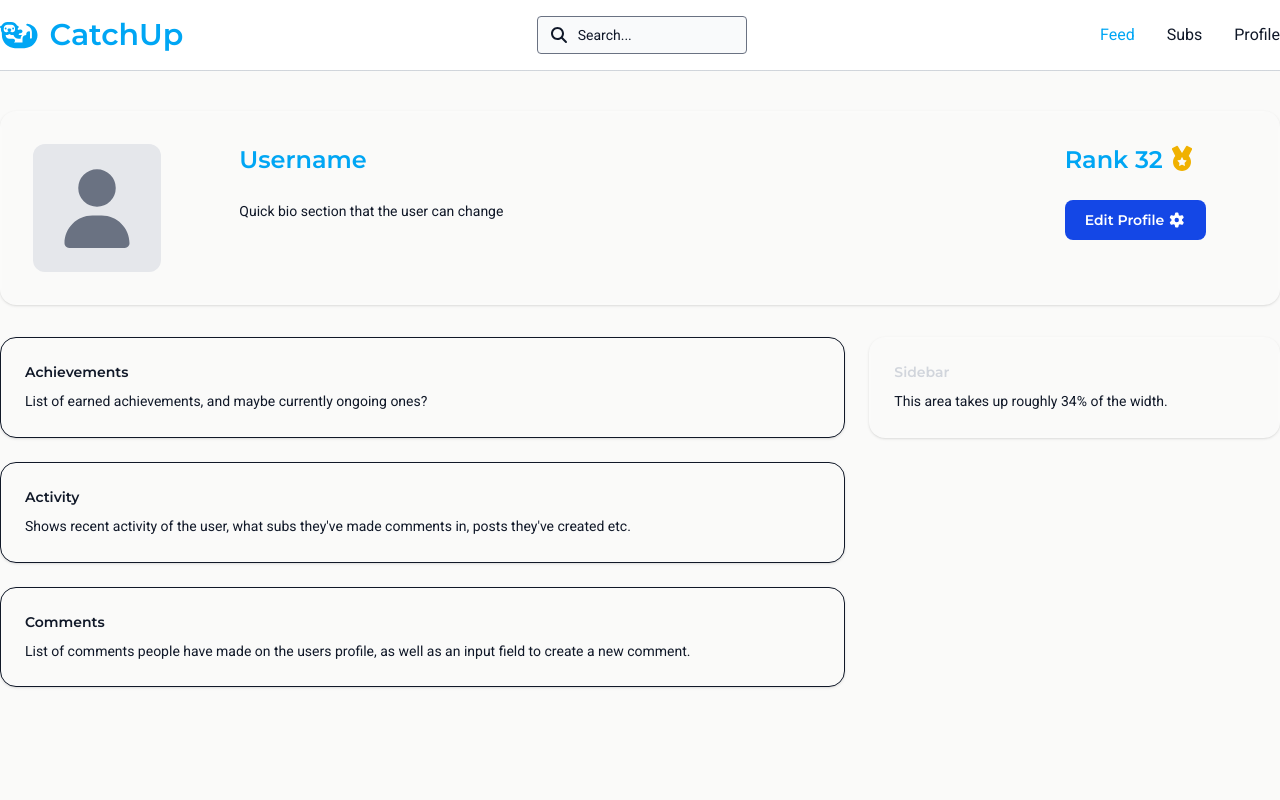
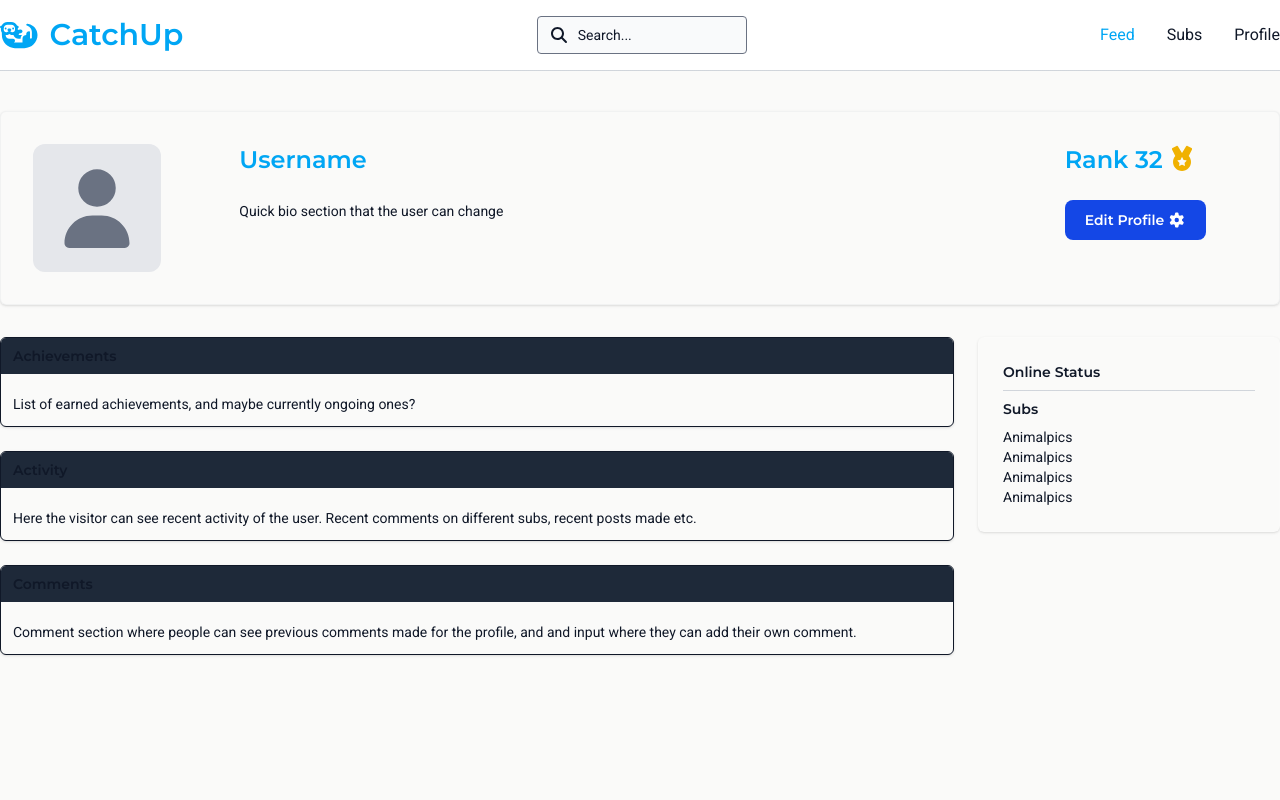
Before and after one commit to 4-sem-CatchUp/frontend, a React (Vite) app: page /profile/1 in a window 1280 px wide. Shown: the top 800 px of the page. Built offline with nearby package versions, Linux system fonts and the light colour scheme.

Commit message:
More work done on the profile page, things have been sorted into components

```diff
--- a/src/features/profile/components/EditProfileButton.jsx
+++ b/src/features/profile/components/EditProfileButton.jsx
@@ -0,0 +1,14 @@
+import React from "react";
+import { FontAwesomeIcon } from "@fortawesome/react-fontawesome";
+import { faGear } from "@fortawesome/free-solid-svg-icons";
+export default function EditProfileButton(icon) {
+  return (
+    <button
+      type="button"
+      class="text-white bg-blue-700 hover:bg-blue-800 hover:cursor-pointer focus:ring-4 focus:ring-blue-300 font-heading font-bold rounded-lg text-sm px-5 py-2.5 me-2 mb-2 dark:bg-blue-600 dark:hover:bg-blue-700 focus:outline-none dark:focus:ring-blue-800"
+    >
+      Edit Profile
+      <FontAwesomeIcon icon={faGear} className="inline-block ml-1" />
+    </button>
+  );
+}
--- a/src/features/profile/components/ProfileAchievements.jsx
+++ b/src/features/profile/components/ProfileAchievements.jsx
@@ -0,0 +1,10 @@
+import React from "react";
+import ProfileCard from "./ProfileCard";
+
+export default function ProfileAchievements() {
+  return (
+    <ProfileCard title="Achievements">
+      List of earned achievements, and maybe currently ongoing ones?
+    </ProfileCard>
+  );
+}
--- a/src/features/profile/components/ProfileActivity.jsx
+++ b/src/features/profile/components/ProfileActivity.jsx
@@ -0,0 +1,10 @@
+import React from "react";
+import ProfileCard from "./ProfileCard";
+
+export default function ProfileActivity() {
+  return (
+    <ProfileCard title="Activity">
+      Here the visitor can see recent activity of the user. Recent comments on different subs, recent posts made etc.
+    </ProfileCard>
+  );
+}
--- /dev/null
+++ b/src/features/profile/components/ProfileCard.jsx
@@ -0,0 +1,16 @@
+import React from "react";
+
+export default function ProfileCard({ title, children }) {
+  return (
+    <div className="relative overflow-hidden rounded-md border border-gray-900 dark:border-gray-300/25 dark:bg-gray-900 bg-stone-50 shadow-sm">
+      <div className="bg-gray-800 p-3 pt-2 pb-2">
+        <h2 className="text-sm font-semibold text-gray-900 dark:text-stone-50">
+          {title}
+        </h2>
+      </div>
+      <div className="mt-2 text-sm text-gray-900 dark:text-stone-50 p-3">
+        {children}
+      </div>
+    </div>
+  );
+}
--- a/src/features/profile/components/ProfileComments.jsx
+++ b/src/features/profile/components/ProfileComments.jsx
@@ -0,0 +1,10 @@
+import React from "react";
+import ProfileCard from "./ProfileCard";
+
+export default function ProfileComments() {
+  return (
+    <ProfileCard title="Comments">
+      Comment section where people can see previous comments made for the profile, and and input where they can add their own comment.
+    </ProfileCard>
+  );
+}
--- a/src/features/profile/components/ProfileHeader.jsx
+++ b/src/features/profile/components/ProfileHeader.jsx
@@ -0,0 +1,35 @@
+import React from "react";
+import EditProfileButton from "../components/EditProfileButton";
+import { FontAwesomeIcon } from "@fortawesome/react-fontawesome";
+import { faUser, faMedal } from "@fortawesome/free-solid-svg-icons";
+
+export default function ProfileHeader() {
+  return (
+    <section className="grid grid-cols-1 md:grid-cols-6 gap-6 relative overflow-hidden rounded-md border border-gray-300/25 dark:bg-gray-900 bg-stone-50 p-6 md:p-8 shadow-sm">
+      <div className="pointer-events-none absolute inset-0 rounded-2xl" />
+      <div
+        className="md:col-span-1 space-y-6 h-32 w-32 flex items-center justify-center
+                          rounded-xl bg-gray-200 dark:bg-gray-800
+                          text-gray-500 dark:text-gray-400"
+      >
+        <FontAwesomeIcon icon={faUser} size="5x" />
+      </div>
+      <div className="md:col-span-4 space-y-6">
+        <h1 className="text-xl md:text-2xl font-semibold">Username</h1>
+        <p className="mt-2 text-sm text-gray-900 dark:text-stone-50">
+          Quick bio section that the user can change
+        </p>
+      </div>
+      <div className="md:col-span-1 space-y-6 ">
+        <h1 className="text-xl md:text-2xl font-semibold">
+          Rank 32
+          <FontAwesomeIcon
+            icon={faMedal}
+            className="inline-block ml-1 text-yellow-500"
+          />
+        </h1>
+        <EditProfileButton />
+      </div>
+    </section>
+  );
+}
--- /dev/null
+++ b/src/features/profile/components/ProfileOnlineStatus.jsx
@@ -0,0 +1,9 @@
+import React from "react";
+
+export default function ProfileOnlineStatus() {
+  return (
+    <h2 className="text-sm font-semibold text-gray-900 dark:text-stone-50 pb-2">
+      Online Status
+    </h2>
+  );
+}
--- a/src/features/profile/components/ProfileSidebar.jsx
+++ b/src/features/profile/components/ProfileSidebar.jsx
@@ -0,0 +1,27 @@
+import React from "react";
+
+import { FontAwesomeIcon } from "@fortawesome/react-fontawesome";
+import { faCircle } from "@fortawesome/free-solid-svg-icons";
+
+export default function ProfileSidebar() {
+  return (
+    <div className="relative overflow-hidden rounded-md border border-white/10 dark:border-gray-300/25 dark:bg-gray-900 bg-stone-50 p-6 shadow-sm">
+      <div className="pointer-events-none absolute inset-0 rounded-2xl" />
+
+      <h2 className="text-sm font-semibold text-gray-900 dark:text-stone-50 pb-2">
+        Online Status
+      </h2>
+      <div className="h-px w-full bg-[linear-gradient(to_right,theme(colors.gray.300),theme(colors.gray.300))] dark:bg-[linear-gradient(to_right,theme(colors.gray.600),theme(colors.gray.600))]" />
+
+      <h2 className="text-sm font-semibold text-gray-900 dark:text-stone-50 pt-2">
+        Subs
+      </h2>
+      <ul className="mt-2 text-sm text-gray-900 dark:text-stone-50">
+        <li>Animalpics</li>
+        <li>Animalpics</li>
+        <li>Animalpics</li>
+        <li>Animalpics</li>
+      </ul>
+    </div>
+  );
+}
--- a/src/features/profile/pages/ProfilePage.jsx
+++ b/src/features/profile/pages/ProfilePage.jsx
@@ -1,98 +1,29 @@
 import React from "react";
 
-import { FontAwesomeIcon } from "@fortawesome/react-fontawesome";
-import { faUser } from "@fortawesome/free-solid-svg-icons";
-import { faMedal } from "@fortawesome/free-solid-svg-icons";
-import { faGear } from "@fortawesome/free-solid-svg-icons";
+import ProfileAchievements from "../components/ProfileAchievements";
+import ProfileComments from "../components/ProfileComments";
+import ProfileActivity from "../components/ProfileActivity";
+import ProfileHeader from "../components/ProfileHeader";
+import ProfileSidebar from "../components/ProfileSidebar";
 
 export default function ProfilePage() {
   return (
     <main className="min-h-screen bg-stone-50 text-gray-900 dark:text-stone-50 dark:bg-gray-950">
       <div className="mx-auto max-w-screen-xl py-10">
         {/* PROFILE HEADER */}
-        <section className="grid grid-cols-1 md:grid-cols-6 gap-6 relative overflow-hidden rounded-2xl border border-white/10 dark:bg-gray-900 bg-stone-50 p-6 md:p-8 shadow-sm">
-          <div className="pointer-events-none absolute inset-0 rounded-2xl ring-1 ring-inset ring-white/10" />
-          <div
-            className="md:col-span-1 space-y-6 h-32 w-32 flex items-center justify-center
-                      rounded-xl bg-gray-200 dark:bg-gray-800
-                      text-gray-500 dark:text-gray-400"
-          >
-            <FontAwesomeIcon icon={faUser} size="5x" />
-          </div>
-          <div className="md:col-span-4 space-y-6">
-            <h1 className="text-xl md:text-2xl font-semibold">Username</h1>
-            <p className="mt-2 text-sm text-gray-900 dark:text-stone-50">
-              Quick bio section that the user can change
-            </p>
-          </div>
-          <div className="md:col-span-1 space-y-6 ">
-            <h1 className="text-xl md:text-2xl font-semibold">
-              Rank 32
-              <FontAwesomeIcon
-                icon={faMedal}
-                className="inline-block ml-1 text-yellow-500"
-              />
-            </h1>
-            <button className="btn btn-blue"></button>
-            <button
-              type="button"
-              class="text-white bg-blue-700 hover:bg-blue-800 hover:cursor-pointer focus:ring-4 focus:ring-blue-300 font-heading font-bold rounded-lg text-sm px-5 py-2.5 me-2 mb-2 dark:bg-blue-600 dark:hover:bg-blue-700 focus:outline-none dark:focus:ring-blue-800"
-            >
-              Edit Profile
-              <FontAwesomeIcon icon={faGear} className="inline-block ml-1" />
-            </button>
-          </div>
-        </section>
-
-        {/* MAIN GRID: 66 / 34 split on md+ */}
-        <section className="mt-8 grid grid-cols-1 md:grid-cols-6 gap-6">
-          {/* 66% column */}
-          <div className="md:col-span-4 space-y-6">
-            {/* Achievements card */}
-            <div className="relative overflow-hidden rounded-2xl border border-gray-900 dark:border-stone-50/10 dark:bg-gray-900 bg-stone-50 p-6 shadow-sm">
-              <div className="pointer-events-none absolute inset-0 rounded-2xl ring-1 ring-inset ring-white/10" />
-              <h2 className="text-sm font-semibold text-gray-900 dark:text-stone-50">
-                Achievements
-              </h2>
-              <p className="mt-2 text-sm text-gray-900 dark:text-stone-50">
-                List of earned achievements, and maybe currently ongoing ones?
-              </p>
-            </div>
-
-            {/* Activity card */}
-            <div className="relative overflow-hidden rounded-2xl border border-gray-900 dark:border-stone-50/10 dark:bg-gray-900 bg-stone-50 p-6 shadow-sm">
-              <div className="pointer-events-none absolute inset-0 rounded-2xl ring-1 ring-inset ring-white/10" />
-              <h2 className="text-sm font-semibold text-gray-900 dark:text-stone-50">
-                Activity
-              </h2>
-              <p className="mt-2 text-sm text-gray-900 dark:text-stone-50">
-                Shows recent activity of the user, what subs they've made
-                comments in, posts they've created etc.
-              </p>
-            </div>
-
-            {/* Comments card */}
-            <div className="relative overflow-hidden rounded-2xl border border-gray-900 dark:border-stone-50/10 dark:bg-gray-900 bg-stone-50 p-6 shadow-sm">
-              <div className="pointer-events-none absolute inset-0 rounded-2xl ring-1 ring-inset ring-white/10" />
-              <h2 className="text-sm font-semibold text-gray-900 dark:text-stone-50">
-                Comments
-              </h2>
-              <p className="mt-2 text-sm text-gray-900 dark:text-stone-50">
-                List of comments people have made on the users profile, as well
-                as an input field to create a new comment.
-              </p>
-            </div>
+        <ProfileHeader />
+        {/* MAIN GRID: 75 / 25 split on md+ */}
+        <section className="mt-8 grid grid-cols-1 md:grid-cols-4 gap-6">
+          {/* 75% column */}
+          <div className="md:col-span-3 space-y-6">
+            <ProfileAchievements />
+            <ProfileActivity />
+            <ProfileComments />
           </div>
 
-          {/* 34% sidebar */}
-          <aside className="md:col-span-2">
-            <div className="relative overflow-hidden rounded-2xl border border-white/10 dark:bg-gray-900 bg-stone-50 p-6 shadow-sm">
-              <div className="pointer-events-none absolute inset-0 rounded-2xl ring-1 ring-inset ring-white/10" />
-              <h2 className="text-sm font-semibold text-gray-300">Sidebar</h2>
-              <p className="mt-2 text-sm text-gray-900 dark:text-stone-50">
-                This area takes up roughly 34% of the width.
-              </p>
-            </div>
+          {/* 25% sidebar */}
+          <aside className="md:col-span-1">
+            <ProfileSidebar />
           </aside>
         </section>
       </div>
```
